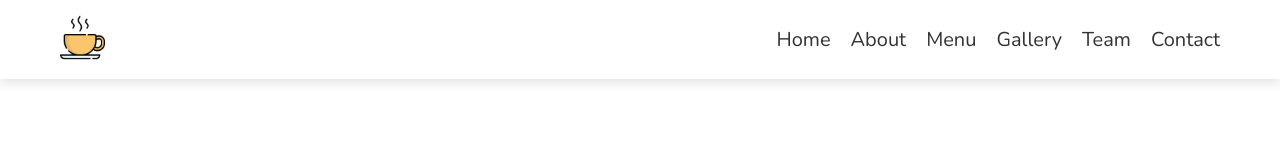
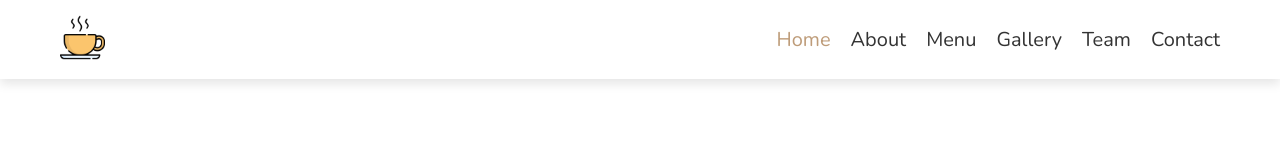
Before and after one commit to codersujon/CoffeeShop, a React (Create React App) app: page / in a window 1280 px wide. Shown: the top 160 px of the page. Built offline with nearby package versions, Linux system fonts and the light colour scheme; a web font is replaced by a local one.

Commit message:
react-router-dom use

```diff
--- a/package.json
+++ b/package.json
@@ -13,6 +13,7 @@
     "node-sass": "^7.0.1",
     "react": "^18.2.0",
     "react-dom": "^18.2.0",
+    "react-router-dom": "^6.3.0",
     "react-scripts": "5.0.1",
     "sass": "^1.53.0",
     "web-vitals": "^2.1.4"
--- /dev/null
+++ b/src/components/Header/CustomNavLink.jsx
@@ -0,0 +1,14 @@
+import React from 'react'
+import { NavLink } from "react-router-dom";
+
+const CustomNavLink = (props) => {
+    //Props Object Destructring
+    const { linkTo, linkName } = props;
+  return (
+    <div>
+        <NavLink to={linkTo}  className={({ isActive }) => isActive ? "active"  : undefined }>{linkName}</NavLink>
+    </div>
+  )
+}
+
+export default CustomNavLink;
--- a/src/components/Header/Navbar.jsx
+++ b/src/components/Header/Navbar.jsx
@@ -1,22 +1,25 @@
 import React from 'react';
 import { FontAwesomeIcon } from '@fortawesome/react-fontawesome';
 import { faBars } from '@fortawesome/free-solid-svg-icons';
+import CustomNavLink from './CustomNavLink';
+import ROUTES from '../../routes';
+
+
 const Navbar = () => {
   return (
     <>
       <nav className="navbar">
-        <a href="#">Home</a>
-        <a href="#">About</a>
-        <a href="#">Menu</a>
-        <a href="#">Gallery</a>
-        <a href="#">Team</a>
-        <a href="#">Contact</a>
+        {/* NAVBAR LOOPING */}
+
+        {ROUTES.map(link =>{
+          return(
+            <CustomNavLink key={link.key} linkTo={link.to} linkName={link.name} />
+          )
+        })}
       </nav>
 
       <div className="menu-btn">
-        <FontAwesomeIcon icon={faBars}>
-
-        </FontAwesomeIcon>
+        <FontAwesomeIcon icon={faBars}></FontAwesomeIcon>
       </div>
     </>
   )
--- a/src/index.js
+++ b/src/index.js
@@ -1,13 +1,33 @@
 import React from 'react';
 import ReactDOM from 'react-dom/client';
-import App from './App';
 import reportWebVitals from './reportWebVitals';
 import './sass/main.scss';
+import { BrowserRouter as Router, Routes, Route } from "react-router-dom";
+import App from './App';
+import Home from './pages/Home';
 
 const root = ReactDOM.createRoot(document.getElementById('root'));
 root.render(
   <React.StrictMode>
-    <App />
+
+  <>
+
+   <Router>
+      <Routes>
+          <Route path="/" element={<App/>}>
+              <Route index element={<Home/>}></Route>
+              <Route path="" element={<Home/>}></Route>
+              <Route path="" element={<Home/>}></Route>
+              <Route path="" element={<Home/>}></Route>
+              <Route path="" element={<Home/>}></Route>
+          </Route>
+      </Routes>
+   </Router>
+
+  </>
+
+
+
   </React.StrictMode>
 );
 
--- a/src/pages/Home.jsx
+++ b/src/pages/Home.jsx
@@ -1,10 +1,16 @@
 import React from 'react'
 import Header from '../components/Header/Header';
+import Footer from '../components/Footer//Footer';
+import { Outlet  } from 'react-router-dom';
 
 const Home = () => {
   return (
    <div>
-        <Header />
+          <Header/>
+            <main>
+
+            </main>
+          {/* <Footer/> */}
    </div>
   )
 }
--- /dev/null
+++ b/src/routes.js
@@ -0,0 +1,39 @@
+const ROUTES = [
+    {
+        key: 1,
+        to: "",
+        name: ""
+    },
+    {
+        key: 2,
+        to: "/",
+        name: "Home"
+    },
+    {
+        key: 3,
+        to: "about",
+        name: "About"
+    },
+    {
+        key: 4,
+        to: "menu",
+        name: "Menu"
+    },
+    {
+        key: 5,
+        to: "gallery",
+        name: "Gallery"
+    },
+    {
+        key: 6,
+        to: "team",
+        name: "Team"
+    },
+    {
+        key: 7,
+        to: "contact",
+        name: "Contact"
+    },
+]
+
+export default ROUTES;
--- a/src/sass/_header.scss
+++ b/src/sass/_header.scss
@@ -20,6 +20,7 @@
        }
 
        & .navbar{
+         display: flex;
           & a{
              margin-left: 2rem;
              font-size: 2rem;
@@ -30,6 +31,10 @@
                 color: $primaryColor;
              }
           }
+
+          & .active{
+            color: $primaryColor;
+         }
        }
     }
     & .menu-btn{
```
Also changed, not shown: 2 other files (tests, documents, lock files or other folders).
